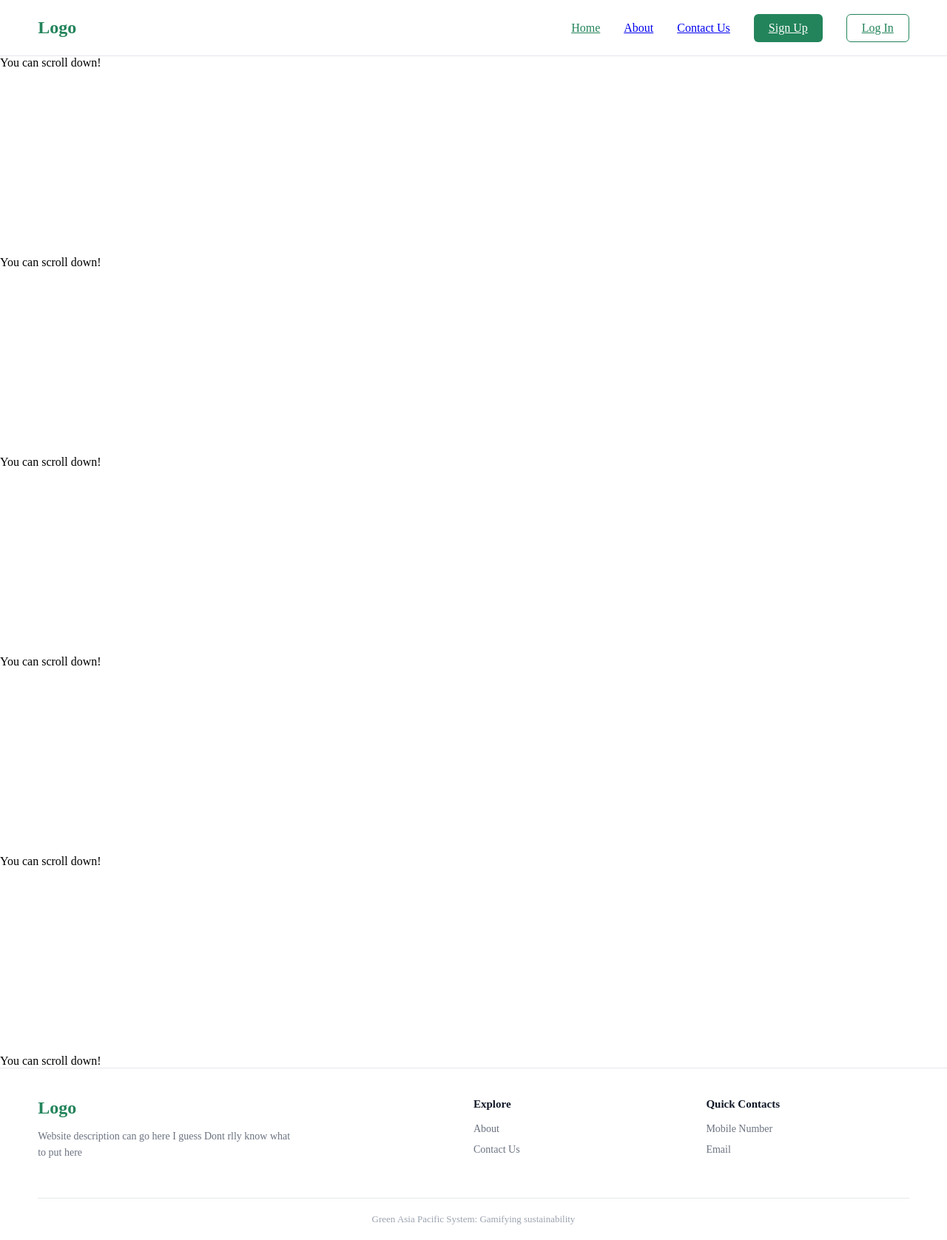
After one commit to rscc-gh/Green-Asia-Pacific-System-GAPS, a PHP site: page /app/views/visitor/home.php in a window 1280 px wide. The commit adds this page. Shown: the whole page at 74% size. Run offline with PHP 8.4, Linux system fonts and the light colour scheme.

Commit message:
Structure Overhaul Changed Apache root to public Index.php is the central redirect location, app is now private app/views has folders for pages visitor and user Changed footer quikc links (removed Home) Added user header

```diff
--- a/app/layouts/visitor-footer.php
+++ b/app/layouts/footer.php
@@ -4,19 +4,19 @@
 <head>
     <meta charset="UTF-8">
     <meta name="viewport" content="width=device-width, initial-scale=1.0">
-    <title>Visitor Footer</title>
+    <title>Footer</title>
 </head>
 
 <body>
 
-    <footer class="visitor-footer">
-        <div class="visitor-footer-container">
+    <footer class="footer">
+        <div class="footer-container">
 
-            <div class="visitor-footer-main">
+            <div class="footer-main">
 
                 <!-- Logo and Description -->
-                <div class="visitor-footer-brand">
-                    <a href="index.php" class="visitor-footer-logo">Logo</a>
+                <div class="footer-brand">
+                    <a href="/?page=home" class="footer-logo">Logo</a>
                     <p>
                         Website description can go here I guess
                         Dont rlly know what to put here
@@ -24,24 +24,23 @@
                 </div>
 
                 <!-- Quick Links -->
-                <div class="visitor-footer-section">
+                <div class="footer-section">
                     <h3>Explore</h3>
-                    <a href="index.php">Home</a>
-                    <a href="index.php">About</a>
-                    <a href="index.php">Contact Us</a>
+                    <a href="/?page=home">About</a>
+                    <a href="/?page=home">Contact Us</a>
                 </div>
 
                 <!-- Quick Contacts -->
-                <div class="visitor-footer-section">
+                <div class="footer-section">
                     <h3>Quick Contacts</h3>
-                    <a href="index.php">Mobile Number</a>
-                    <a href="index.php">Email</a>
+                    <a href="/?page=home">Mobile Number</a>
+                    <a href="/?page=home">Email</a>
                 </div>
 
             </div>
 
             <!-- Bottom Section -->
-            <div class="visitor-footer-bottom">
+            <div class="footer-bottom">
                 <p>Green Asia Pacific System: Gamifying sustainability</p>
             </div>
 
--- a/app/layouts/visitor-header.php
+++ b/app/layouts/visitor-header.php
@@ -10,20 +10,20 @@
 <body>
 
     <?php
-        $currentPage = basename($_SERVER['PHP_SELF']);
+        $currentPage = $_GET['page'] ?? 'home';
     ?>
 
     <header class="visitor-header">
         <div class="visitor-header-container">
 
-            <a href="/" class="visitor-logo">Logo</a>
+            <a href="/?page=home" class="visitor-logo">Logo</a>
 
             <nav class="visitor-nav" id="visitorNav">
-                <a href="index.php" class="visitor-nav-link <?= $currentPage == 'index.php' ? 'active' : ''?>" >Home</a>
-                <a href="index.php" class="visitor-nav-link <?= $currentPage == 'about.php' ? 'active' : ''?>">About</a>
-                <a href="index.php" class="visitor-nav-link <?= $currentPage == 'contact.php' ? 'active' : ''?>">Contact Us</a>
-                <a href="index.php" class="visitor-nav-link signup-link">Sign Up</a>
-                <a href="index.php" class="visitor-nav-link login-link">Log In</a>
+                <a href="/?page=home" class="visitor-nav-link <?= $currentPage == 'home' ? 'active' : ''?>" >Home</a>
+                <a href="/?page=about" class="visitor-nav-link <?= $currentPage == 'about' ? 'active' : ''?>">About</a>
+                <a href="/?page=contact" class="visitor-nav-link <?= $currentPage == 'contact' ? 'active' : ''?>">Contact Us</a>
+                <a href="/?page=signup" class="visitor-nav-link signup-link">Sign Up</a>
+                <a href="/?page=login" class="visitor-nav-link login-link">Log In</a>
             </nav>
 
         </div>
--- /dev/null
+++ b/app/views/visitor/home.php
@@ -0,0 +1,42 @@
+<!DOCTYPE html>
+<html lang="en">
+
+<head>
+    <meta charset="UTF-8">
+    <meta name="viewport" content="width=device-width, initial-scale=1.0">
+    <title>Home</title>
+
+    <link rel="stylesheet" href="/assets/css/global.css">
+    <link rel="stylesheet" href="/assets/css/visitor-header.css">
+    <link rel="stylesheet" href="/assets/css/footer.css">
+</head>
+
+<body>
+
+    <!-- Header -->
+    <?php
+        include __DIR__ . '/../../layouts/visitor-header.php';
+    ?>
+
+    <!-- Main Body -->
+    <main>
+        <h>You can scroll down!</h>
+        <br><br><br><br><br><br><br><br><br><br><br><br><br><br><br>
+        <h>You can scroll down!</h>
+        <br><br><br><br><br><br><br><br><br><br><br><br><br><br><br>
+        <h>You can scroll down!</h>
+        <br><br><br><br><br><br><br><br><br><br><br><br><br><br><br>
+        <h>You can scroll down!</h>
+        <br><br><br><br><br><br><br><br><br><br><br><br><br><br><br>
+        <h>You can scroll down!</h>
+        <br><br><br><br><br><br><br><br><br><br><br><br><br><br><br>
+        <h>You can scroll down!</h>
+    </main>
+
+    <!-- Footer -->
+    <?php
+        include __DIR__ . '/../../layouts/footer.php';
+    ?>
+
+</body>
+</html>
```
Also changed, not shown: app/layouts/user-header.php (added, +41 -0 lines), app/views/user/dashboard.php (added, +43 -0 lines), public/index.php (+22 -35 lines), public/assets/css/footer.css, public/assets/css/user-header.css (added).
